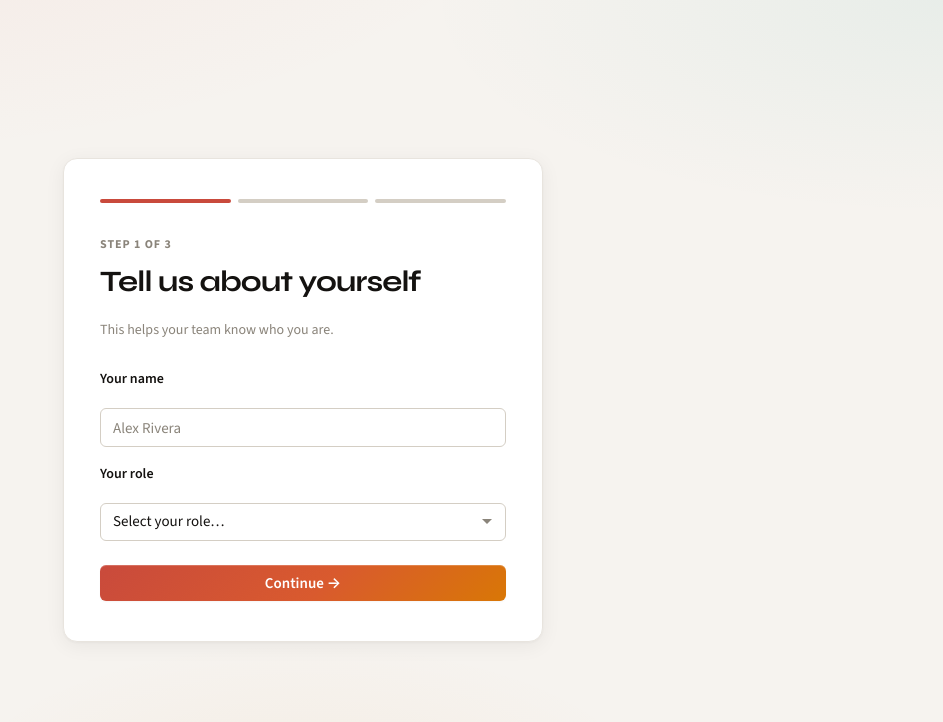
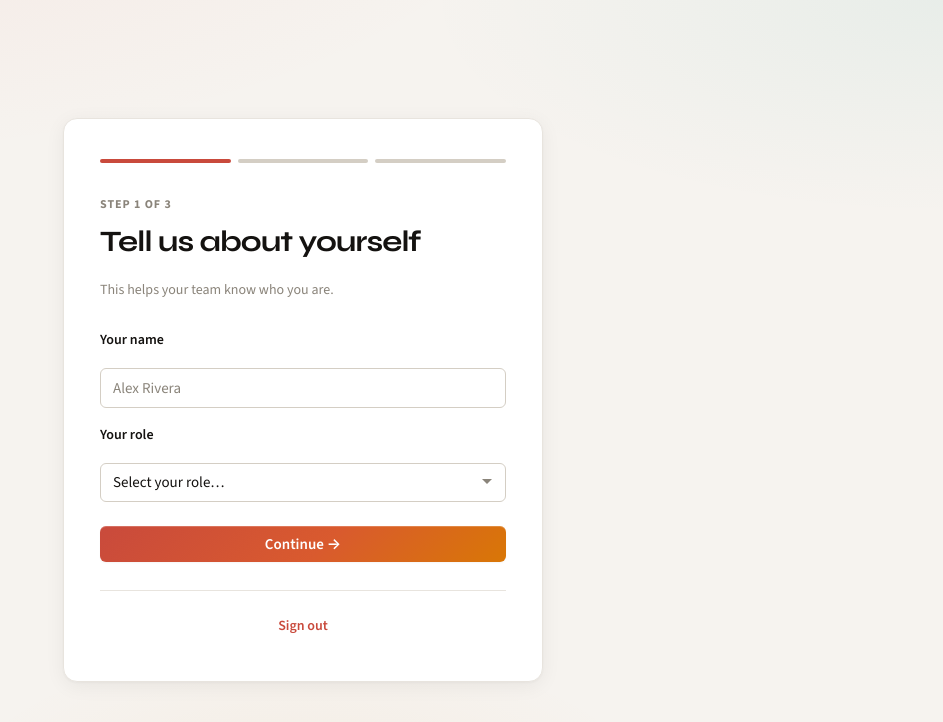
Before and after one commit to rodobedrossian/product-pulse, a React (Vite) app in the folder dashboard/: page /onboarding in a window 1280 px wide. Shown: the top 722 px of the page, without its empty margins (337-1280 px from the left). Built offline with nearby package versions, Linux system fonts and the light colour scheme; no server answers.

Commit message:
added sign out in /onboarding

```diff
--- a/dashboard/src/index.css
+++ b/dashboard/src/index.css
@@ -1476,6 +1476,14 @@ button.pp-btn-sm.pp-btn-delete-icon {
   background: var(--color-accent);
 }
 
+.pp-onboarding-footer {
+  margin-top: 1.75rem;
+  padding-top: 1.25rem;
+  border-top: 1px solid var(--color-border);
+  display: flex;
+  justify-content: center;
+}
+
 /* ─── Invite link block ───────────────────────────────────────────────────────── */
 .pp-invite-block {
   display: flex;
--- a/dashboard/src/pages/Onboarding.jsx
+++ b/dashboard/src/pages/Onboarding.jsx
@@ -15,8 +15,13 @@ export default function Onboarding() {
   const [copied, setCopied] = useState(false)
   const [loading, setLoading] = useState(false)
   const [error, setError] = useState(null)
-  const { refreshProfile } = useAuth()
+  const { refreshProfile, signOut } = useAuth()
   const navigate = useNavigate()
+
+  async function handleSignOut() {
+    await signOut()
+    navigate('/auth', { replace: true })
+  }
 
   async function handleStep1(e) {
     e.preventDefault()
@@ -186,6 +191,12 @@ export default function Onboarding() {
             </button>
           </div>
         )}
+
+        <div className="pp-onboarding-footer">
+          <button type="button" className="pp-btn-text" onClick={handleSignOut}>
+            Sign out
+          </button>
+        </div>
       </div>
     </div>
   )
```
Also changed, not shown: 5 other files (tests, documents, lock files or other folders).
